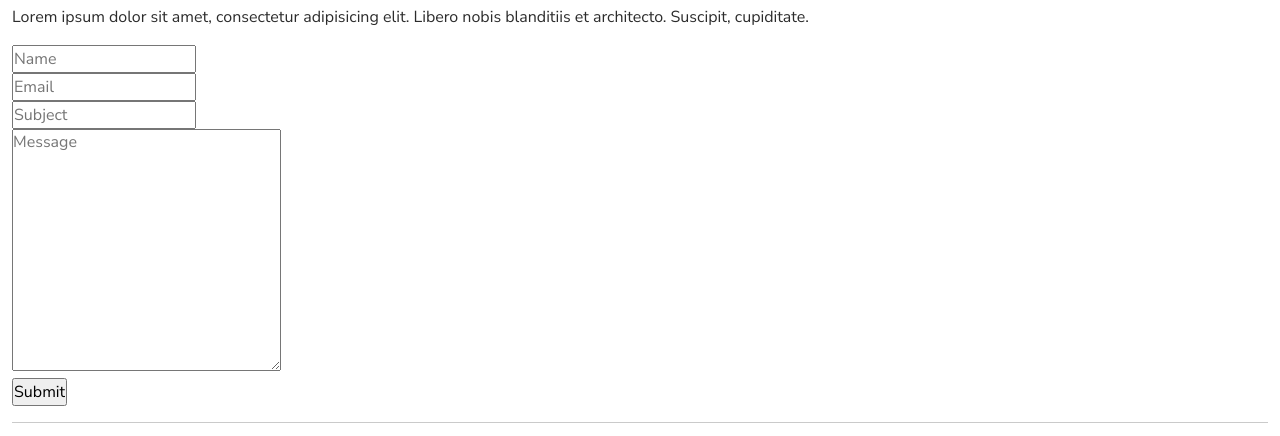
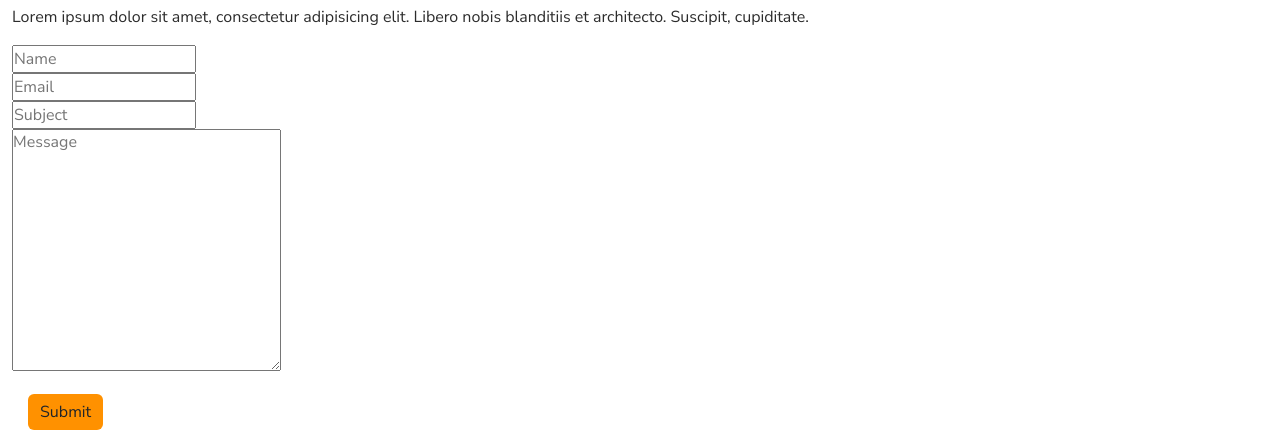
Before and after one commit to CaroIsHere/Bamboo, a plain HTML site: page pages/contact.html in a window 1280 px wide. Shown: the part 421-857 px from the top of the page. Drawn offline with nearby package versions, Linux system fonts and the light colour scheme.

Commit message:
Agregar estilo al boton de contacto

```diff
--- a/pages/contact.html
+++ b/pages/contact.html
@@ -92,7 +92,7 @@
                 </div>
 
                 <div>
-                    <input type="submit" value="Submit" class="button">
+                    <input type="submit" value="Submit" class="btn">
                 </div>
 
             </form>
```
